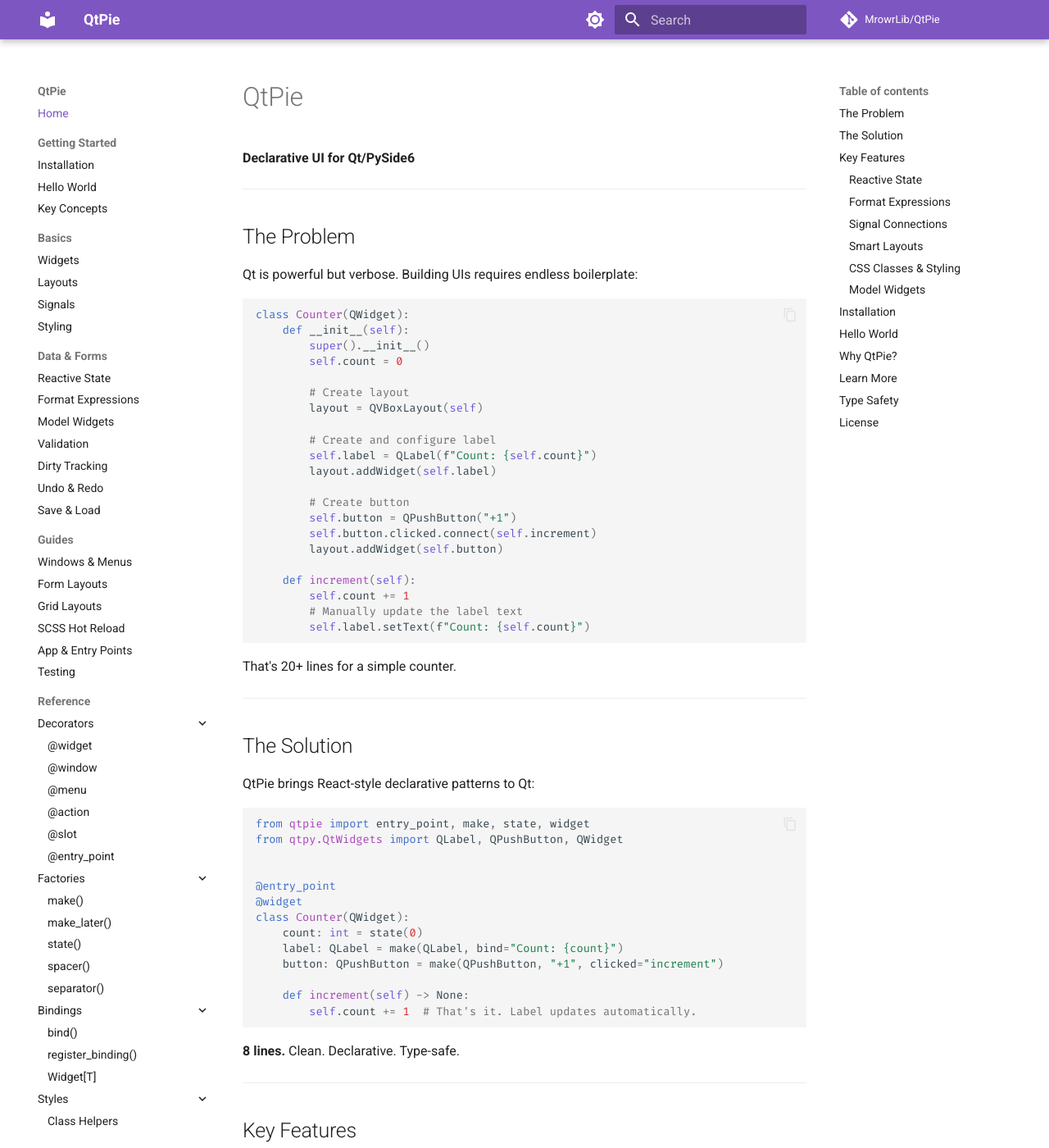
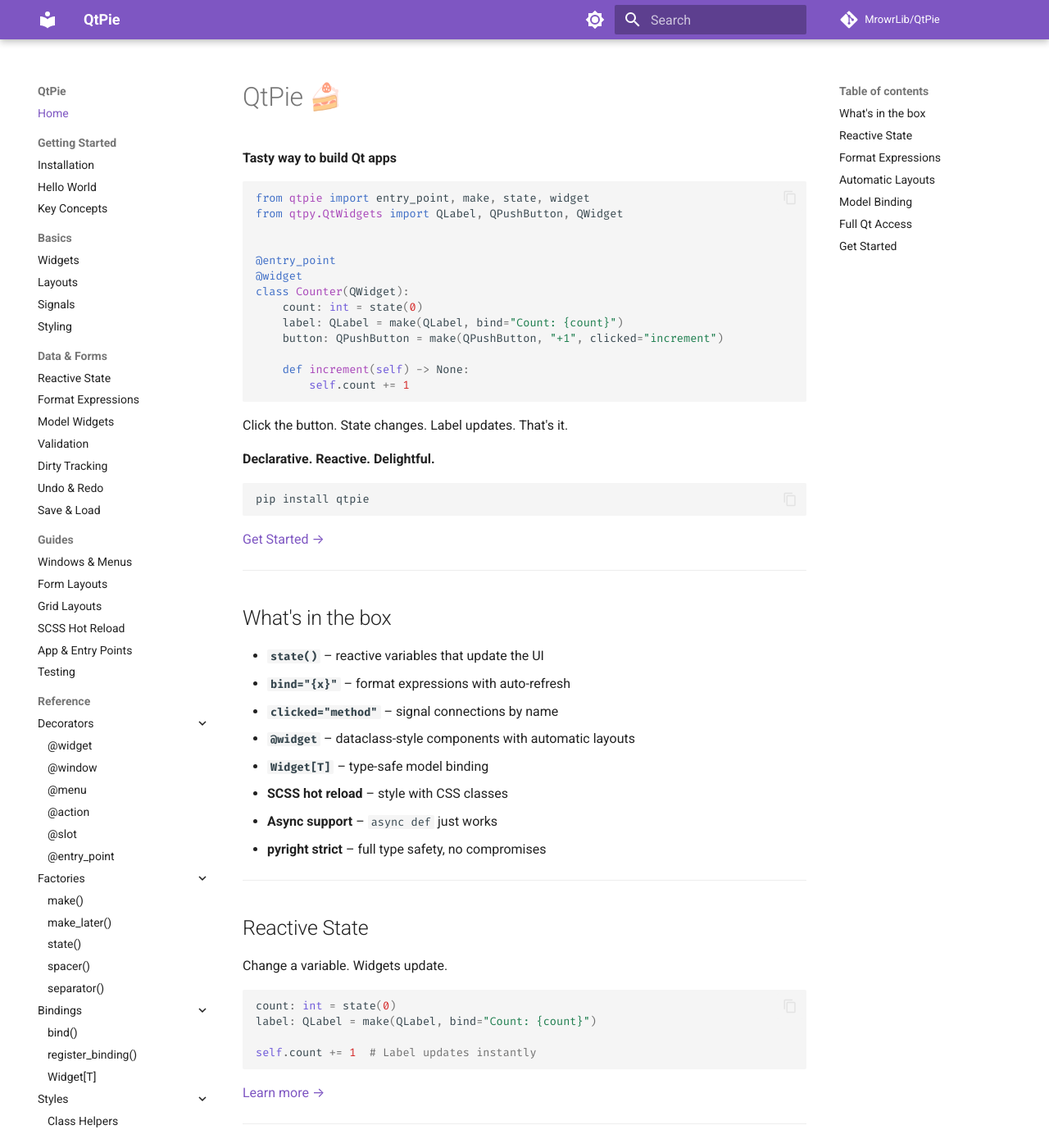
Before and after one commit to MrowrLib/QtPie, an MkDocs documentation site: the page built from docs/index.md, in a window 1280 px wide and 1400 px high. Shown: the whole window at 82% size. Built offline with MkDocs 1.6.1 and Material for MkDocs 9.7.7, drawn with Linux system fonts in a browser that asks for light colours; comment, search, counter and statistics services are not loaded; some of the changed text lies outside the part shown.

Commit message:
Delightful home page

````diff
--- a/docs/index.md
+++ b/docs/index.md
@@ -1,44 +1,6 @@
-# QtPie
+# QtPie 🍰
 
-**Declarative UI for Qt/PySide6**
-
----
-
-## The Problem
-
-Qt is powerful but verbose. Building UIs requires endless boilerplate:
-
-```python
-class Counter(QWidget):
-    def __init__(self):
-        super().__init__()
-        self.count = 0
-
-        # Create layout
-        layout = QVBoxLayout(self)
-
-        # Create and configure label
-        self.label = QLabel(f"Count: {self.count}")
-        layout.addWidget(self.label)
-
-        # Create button
-        self.button = QPushButton("+1")
-        self.button.clicked.connect(self.increment)
-        layout.addWidget(self.button)
-
-    def increment(self):
-        self.count += 1
-        # Manually update the label text
-        self.label.setText(f"Count: {self.count}")
-```
-
-That's 20+ lines for a simple counter.
-
----
-
-## The Solution
-
-QtPie brings React-style declarative patterns to Qt:
+**Tasty way to build Qt apps**
 
 ```python
 from qtpie import entry_point, make, state, widget
@@ -53,149 +15,127 @@
     button: QPushButton = make(QPushButton, "+1", clicked="increment")
 
     def increment(self) -> None:
-        self.count += 1  # That's it. Label updates automatically.
+        self.count += 1
 ```
 
-**8 lines.** Clean. Declarative. Type-safe.
+Click the button. State changes. Label updates. That's it.
+
+**Declarative. Reactive. Delightful.**
+
+```bash
+pip install qtpie
+```
+
+[Get Started →](start/hello-world.md)
 
 ---
 
-## Key Features
+## What's in the box
 
-### Reactive State
+- **`state()`** – reactive variables that update the UI
+- **`bind="{x}"`** – format expressions with auto-refresh
+- **`clicked="method"`** – signal connections by name
+- **`@widget`** – dataclass-style components with automatic layouts
+- **`Widget[T]`** – type-safe model binding
+- **SCSS hot reload** – style with CSS classes
+- **Async support** – `async def` just works
+- **pyright strict** – full type safety, no compromises
 
-Change a value, widgets update automatically:
+---
+
+## Reactive State
+
+Change a variable. Widgets update.
 
 ```python
 count: int = state(0)
 label: QLabel = make(QLabel, bind="Count: {count}")
 
-# Later...
 self.count += 1  # Label updates instantly
 ```
 
-[Learn more about Reactive State →](data/state.md)
+[Learn more →](data/state.md)
 
-### Format Expressions
+---
 
-Powerful template syntax in bindings:
+## Format Expressions
+
+Template syntax in bindings:
 
 ```python
-# Simple formatting
-label: QLabel = make(QLabel, bind="Count: {count}")
-
-# Multiple variables
-label: QLabel = make(QLabel, bind="{first} {last}")
-
-# Expressions and methods
-label: QLabel = make(QLabel, bind="{name.upper()}")
-
-# Format specs
-label: QLabel = make(QLabel, bind="Total: ${price * 1.1:.2f}")
+bind="Count: {count}"
+bind="{first} {last}"
+bind="{name.upper()}"
+bind="Total: ${price * 1.1:.2f}"
 ```
 
-[Learn more about Format Expressions →](data/format.md)
+[Learn more →](data/format.md)
 
-### Signal Connections
+---
 
-Connect signals by method name:
+## Automatic Layouts
+
+Widgets are fields. Order is layout.
 
 ```python
-button: QPushButton = make(QPushButton, "Save", clicked="save")
-
-def save(self) -> None:
-    # Handle the click
-    pass
-```
-
-[Learn more about Signals →](basics/signals.md)
-
-### Smart Layouts
-
-Automatic layout management:
-
-```python
-@widget  # Vertical layout by default
+@widget
 class MyWidget(QWidget):
     top: QLabel = make(QLabel, "Top")
     middle: QLabel = make(QLabel, "Middle")
     bottom: QLabel = make(QLabel, "Bottom")
 
-@widget(layout="horizontal")  # Or horizontal
-class Row(QWidget):
-    left: QLabel = make(QLabel, "Left")
-    right: QLabel = make(QLabel, "Right")
-
-@widget(layout="form")  # Or form layout
-class Form(QWidget):
+@widget(layout="form")
+class MyForm(QWidget):
     name: QLineEdit = make(QLineEdit, form_label="Name:")
     email: QLineEdit = make(QLineEdit, form_label="Email:")
 ```
 
-[Learn more about Layouts →](basics/layouts.md)
+[Learn more →](basics/layouts.md)
 
-### CSS Classes & Styling
+---
 
-Qt stylesheets with CSS-like class selectors:
+## Model Binding
+
+Fields match model properties. Binding is automatic.
 
 ```python
-@widget(classes=["card", "shadow"])
-class MyWidget(QWidget):
-    pass
-
-# Later...
-widget.add_class("highlighted")
-widget.remove_class("shadow")
-```
-
-[Learn more about Styling →](basics/styling.md)
-
-### Model Widgets
-
-Auto-bind form fields to data models:
-
-```python
-from dataclasses import dataclass
-
-
 @dataclass
 class Person:
     name: str = ""
     age: int = 0
 
-
 @widget
 class PersonEditor(QWidget, Widget[Person]):
-    name: QLineEdit = make(QLineEdit)  # Auto-binds to model.name
-    age: QSpinBox = make(QSpinBox)      # Auto-binds to model.age
-
-
-editor = PersonEditor()
-editor.set_model(Person(name="Alice", age=30))
-# Widgets now show "Alice" and 30
+    name: QLineEdit = make(QLineEdit)  # binds to model.name
+    age: QSpinBox = make(QSpinBox)      # binds to model.age
 ```
 
-[Learn more about Model Widgets →](data/model-widgets.md)
+[Learn more →](data/model-widgets.md)
 
 ---
 
-## Installation
+## Full Qt Access
+
+QtPie is a layer, not a cage. All of Qt is still there.
+
+```python
+@widget
+class MyWidget(QWidget):
+    label: QLabel = make(QLabel, "Hello")
+
+    def setup(self) -> None:
+        # Standard Qt, whenever you need it
+        self.setWindowTitle("My App")
+        self.label.setStyleSheet("color: red;")
+```
+
+---
+
+## Get Started
 
 ```bash
 pip install qtpie
-# or
-uv add qtpie
 ```
-
-QtPie requires Python 3.13+ and PySide6 (or PyQt6).
-
-[Full installation guide →](start/install.md)
-
----
-
-## Hello World
-
-The simplest QtPie app:
 
 ```python
 from qtpie import entry_point, make, widget
@@ -208,54 +148,8 @@
     label: QLabel = make(QLabel, "Hello, World!")
 ```
 
-Run it:
-
 ```bash
 python hello.py
 ```
 
-The `@entry_point` decorator handles app initialization and starts the event loop automatically.
-
-[More examples →](start/hello-world.md)
-
----
-
-## Why QtPie?
-
-| Before (Vanilla Qt) | After (QtPie) |
-|---------------------|---------------|
-| 40+ lines of boilerplate | 8 lines of declarations |
-| Manual layout management | Automatic layout from field order |
-| Manual signal connections | `clicked="method_name"` |
-| Manual state synchronization | Reactive `state()` + `bind=` |
-| String-based object names | Type-safe field access |
-| Runtime errors | Compile-time type checking (pyright) |
-
-QtPie is **not** a new framework - it's a thin declarative layer over Qt. You still have full access to all Qt APIs.
-
----
-
-## Learn More
-
-- [Getting Started](start/hello-world.md) - Build your first app
-- [Key Concepts](start/concepts.md) - Understand decorators, factories, and bindings
-- [Reactive State](data/state.md) - Master the `state()` system
-- [Testing](guides/testing.md) - Write tests with `qtpie_test`
-- [Examples](examples.md) - Gallery of sample apps
-
----
-
-## Type Safety
-
-QtPie is built with **pyright strict mode** - no compromises:
-
-- Full type inference for widget fields
-- Generic `Widget[T]` base class for model widgets
-- No `Any` types in public APIs
-- Works perfectly with VS Code, PyCharm, and other IDEs
-
----
-
-## License
-
-MIT
+[Tutorial →](start/hello-world.md) · [Examples →](examples.md) · [Reference →](reference/decorators/widget.md)
````
